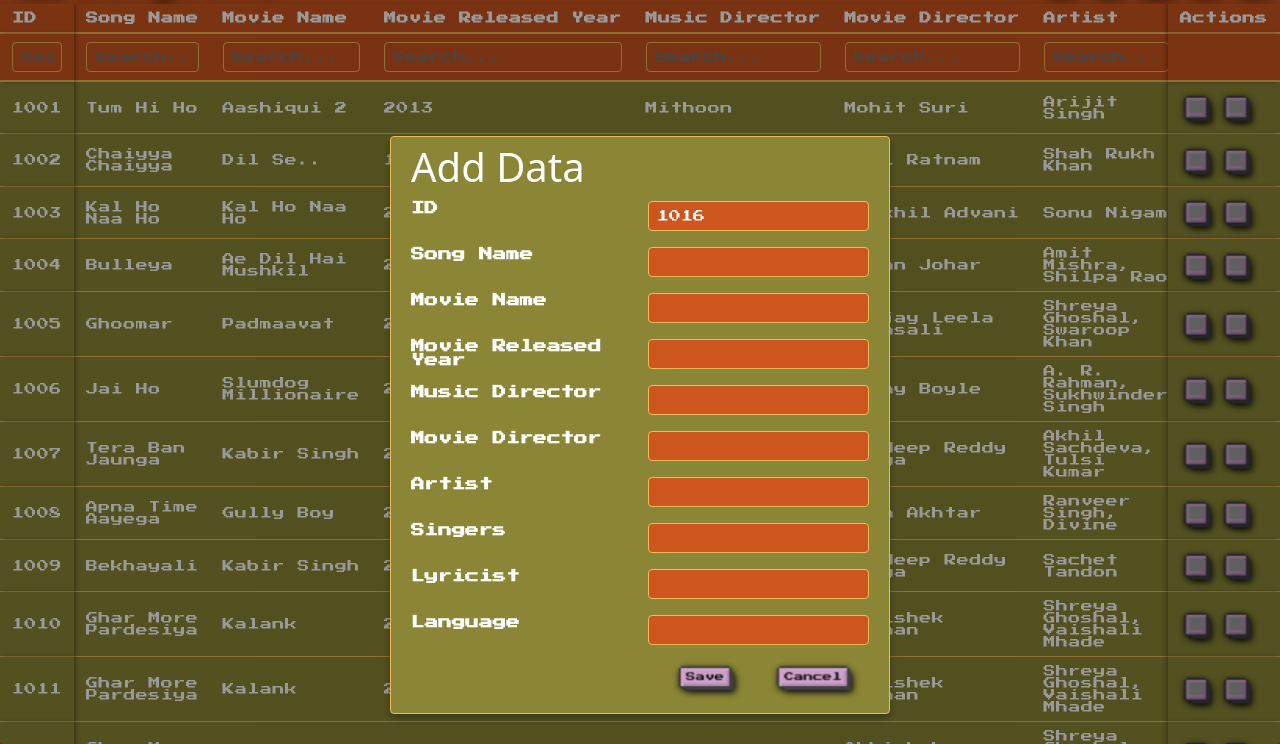
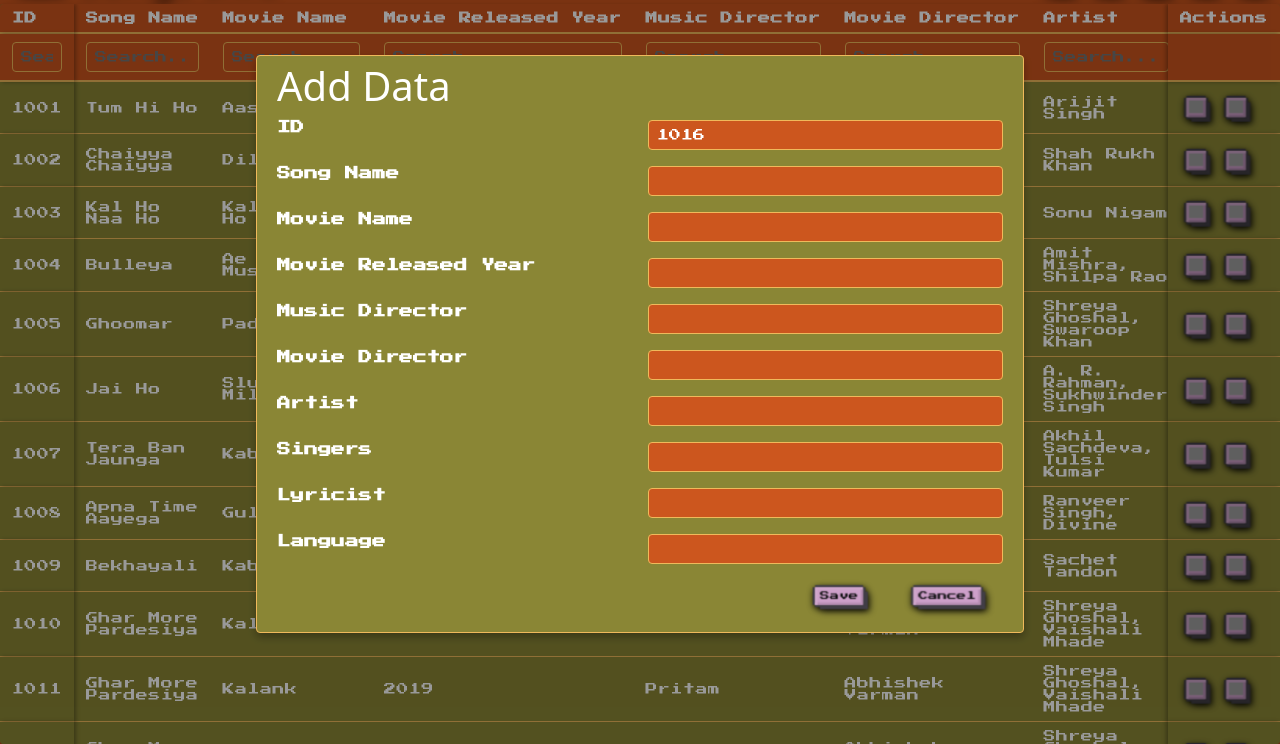
Before and after one commit to KachiRaviYokesh/data-list, a plain HTML site: page index.html in a window 1280 px wide. Both pictures are taken after a click on the button 1248 px from the left and 30 px from the top of the page. Shown: the part 56-800 px from the top of the page. Drawn offline with Linux system fonts and the light colour scheme; grey boxes are pictures that could not be loaded; a web font is replaced by a local one.

Commit message:
style: Add Modal Issue fix

```diff
--- a/script.js
+++ b/script.js
@@ -147,7 +147,7 @@ function openModal(rowId = null) {
   });
 
   els.modalTitle.textContent = rowId ? 'Edit Data' : 'Add Data';
-  els.dataModal.style.display = 'block';
+  els.dataModal.style.display = 'flex';
 }
 
 function closeModal() {
--- a/style.css
+++ b/style.css
@@ -269,6 +269,8 @@ tbody tr:hover {
 
 .modal {
   display: none;
+  align-items: center;
+  justify-content: center;
   position: fixed;
   z-index: 1000;
   left: 0;
@@ -281,11 +283,10 @@ tbody tr:hover {
 
 .modal-content {
   background-color: var(--bg-primary);
-  margin: 15% auto;
+  margin: auto;
   padding: 20px;
   border: 1px solid var(--border-color);
-  width: 80%;
-  max-width: 500px;
+  width: 60%;
   border-radius: 4px;
   box-shadow: 0 4px 8px var(--shadow);
 }
@@ -352,7 +353,7 @@ tbody tr:hover {
 
   .modal-content {
     width: 90%;
-    margin: 10% auto;
+    margin: auto;
   }
 
   #dataForm {
```
